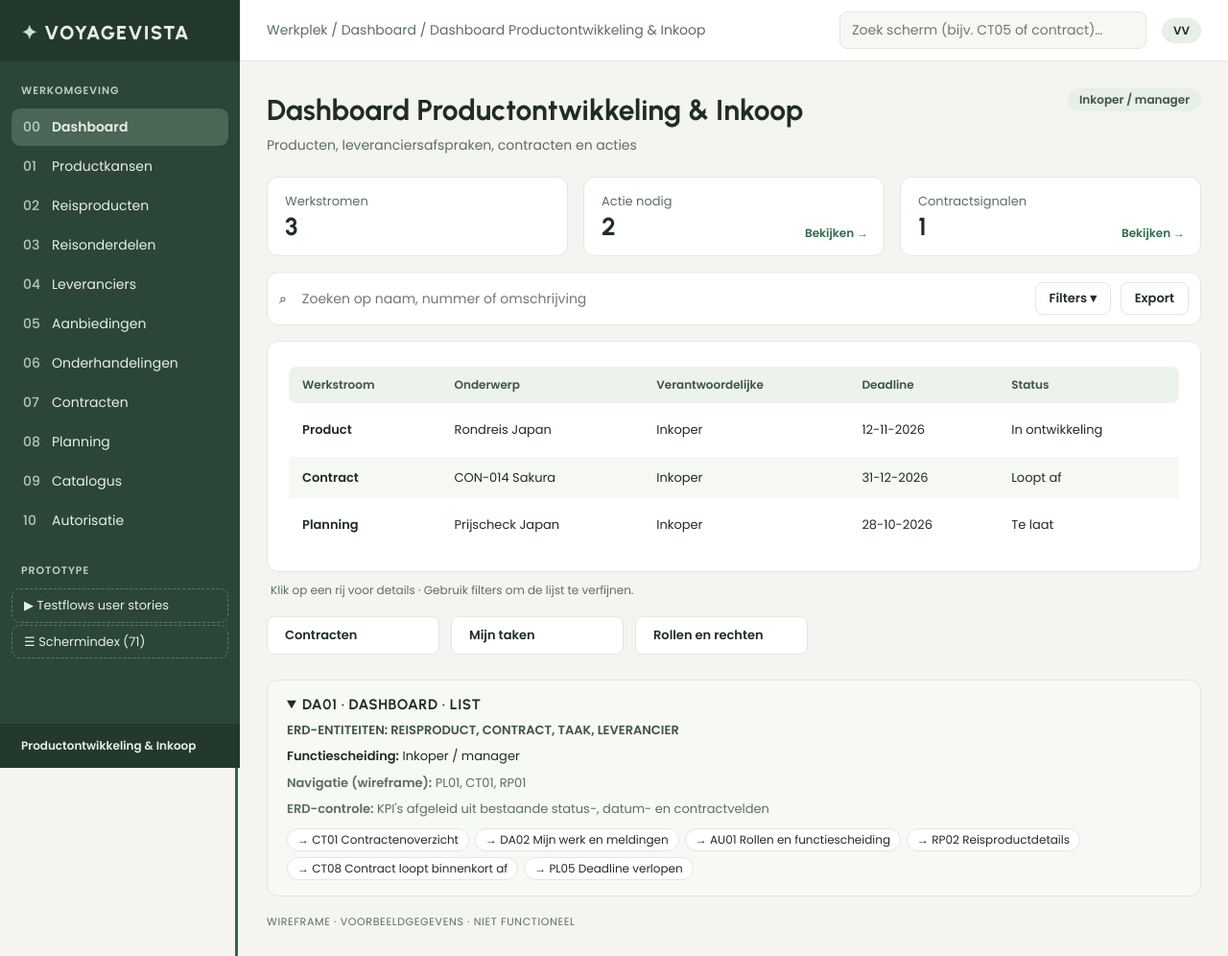
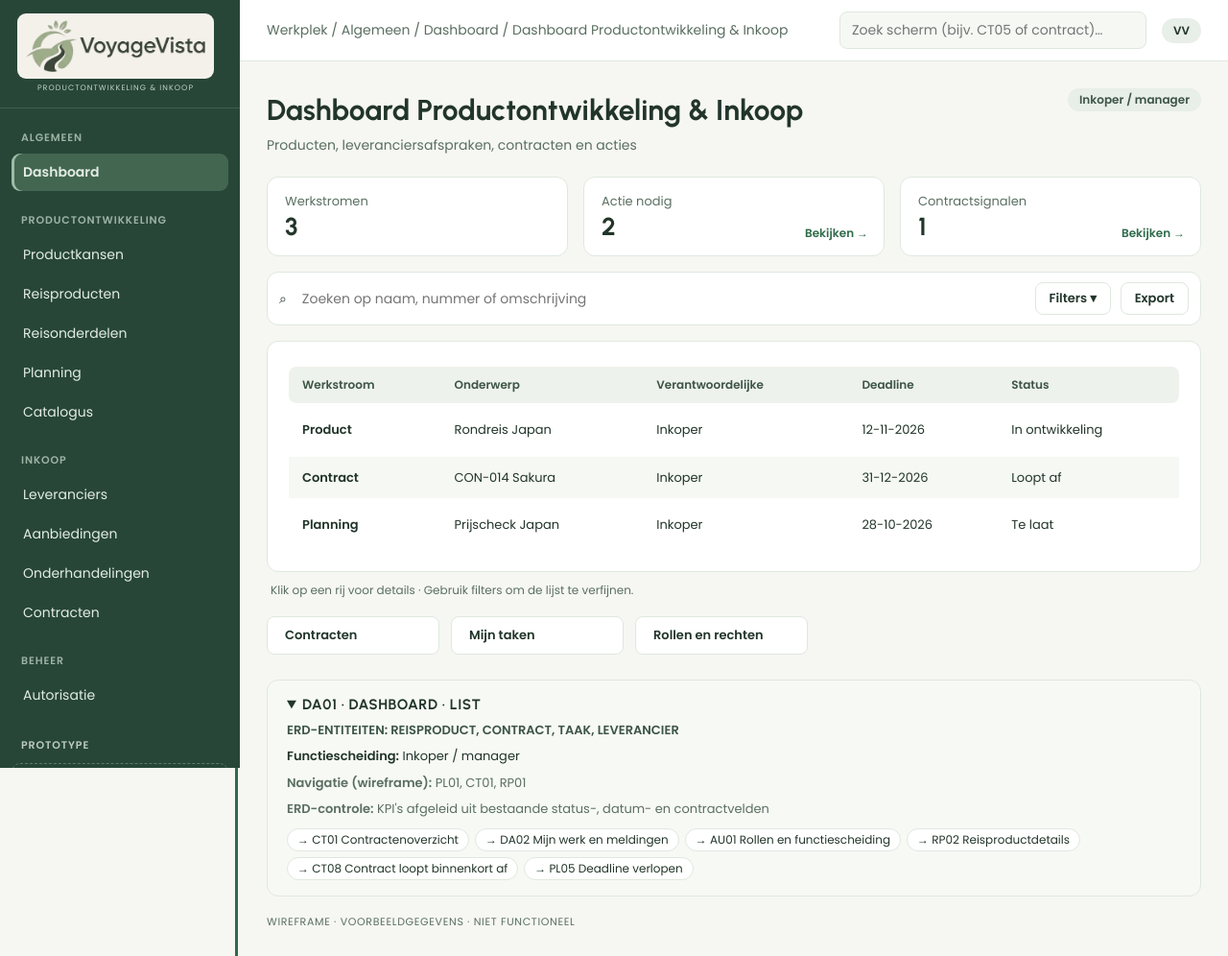
Before and after one commit to VoyageVista1/GroepInkoop, a plain HTML site: page prototype/wireframes.html in a window 1280 px wide. Shown: the whole page at 96% size. Drawn offline with Linux system fonts and the light colour scheme.

Commit message:
Wireframe-prototype: zijbalk onder Productontwikkeling en Inkoop, VoyageVista-logo, link naar Figma Make
Co-Authored-By: Claude Opus 5.5 <noreply@anthropic.com>
Claude-Session: https://claude.ai/code/session_01UiA2Bwara1vDky9st3Zg7U

```diff
--- a/prototype/wireframes.html
+++ b/prototype/wireframes.html
@@ -9,7 +9,7 @@
 <link rel="preconnect" href="https://fonts.gstatic.com" crossorigin>
 <link href="https://fonts.googleapis.com/css2?family=Poppins:wght@400;500;600&family=Urbanist:wght@600;700;800&display=swap" rel="stylesheet">
 <style>
-:root{--side:#2B4536;--side2:#355241;--sideTxt:#E8EEE9;--bg:#F4F5F0;--card:#FFFFFF;--line:#E3E7E0;--ink:#1F2D24;--muted:#5B6F61;--accent:#63786A;--pill:#E8EEE8;--field:#F6F8F4;--ro:#E6ECE5;--focus:#2F6B4A;--err:#B4232F;--errBg:#FDECEE;--warn:#8A5A00;--warnBg:#FFF5DE;--ok:#1E6B3D;--okBg:#E5F3EA;--rad:12px}
+:root{--side:#274638;--side2:#365747;--sideTxt:#E3ECE4;--bg:#F6F7F2;--card:#FFFFFF;--line:#DFE8DF;--ink:#22352A;--muted:#5B6F61;--accent:#63786A;--pill:#E8EEE8;--field:#F6F8F4;--ro:#E6ECE5;--focus:#2F6B4A;--err:#B4232F;--errBg:#FDECEE;--warn:#8A5A00;--warnBg:#FFF5DE;--ok:#1E6B3D;--okBg:#E5F3EA;--rad:12px}
 *{box-sizing:border-box}
 html,body{margin:0;background:var(--bg);color:var(--ink);font:14px/1.5 Poppins,system-ui,sans-serif}
 h1,h2,h3{font-family:Urbanist,Poppins,sans-serif;margin:0}
@@ -19,14 +19,16 @@ button,input,select,textarea{font:inherit;color:inherit}
 .skip{position:absolute;left:-999px;top:8px;background:#fff;padding:8px 12px;border-radius:8px;z-index:50}.skip:focus{left:8px}
 .app{display:grid;grid-template-columns:250px 1fr;min-height:100vh}
 .side{background:var(--side);color:var(--sideTxt);display:flex;flex-direction:column;position:sticky;top:0;height:100vh;overflow:auto}
-.brand{padding:22px 22px 18px;font:800 20px Urbanist,sans-serif;letter-spacing:.06em;background:#24392D}
-.brand span{opacity:.9;margin-right:6px}
+.brand{padding:14px 18px;border-bottom:1px solid #ffffff20;display:flex;flex-direction:column;align-items:flex-start;gap:4px}
+.sidebar-logo{width:205px;max-width:100%;padding:7px 9px;border-radius:9px;background:#f4f1eb;display:block}
+.brand small{width:205px;text-align:center;font-size:8px;letter-spacing:.13em;text-transform:uppercase;color:#c2d2c4}
+.nav h4{margin:18px 10px 6px;font:500 10px Poppins;letter-spacing:.12em;text-transform:uppercase;color:#bbcfbf}
 .side h4{margin:22px 22px 8px;font:600 11px Poppins;letter-spacing:.08em;opacity:.8}
 .nav a{display:flex;gap:10px;margin:2px 12px;padding:9px 12px;border-radius:9px;text-decoration:none;color:var(--sideTxt);font-size:14px}
 .nav a b{font-weight:500;opacity:.75;min-width:20px}
 .nav a:hover{background:var(--side2)}
-.nav a[aria-current=page]{background:#4A6655;font-weight:600}
-.side .foot{margin-top:auto;padding:14px 22px;background:#24392D;font-size:12px;font-weight:600}
+.nav a[aria-current=page]{background:#426650;box-shadow:inset 3px 0 0 #9fbba7;font-weight:600}
+.side .foot{margin-top:auto;padding:14px 22px;border-top:1px solid #ffffff20;font-size:12px;font-weight:600}
 .side .tools a{display:block;margin:2px 12px;padding:7px 12px;border-radius:9px;color:var(--sideTxt);font-size:13px;text-decoration:none;border:1px dashed #5d7a68}
 .side .tools a:hover{background:var(--side2)}
 .main{min-width:0;display:flex;flex-direction:column}
@@ -140,8 +142,7 @@ tbody tr.sel td{background:#E1EBE3!important}
 <a class="skip" href="#view">Direct naar de inhoud</a>
 <div class="app">
  <nav class="side" id="side" aria-label="Werkomgeving">
-  <div class="brand"><span>✦</span>VOYAGEVISTA</div>
-  <h4>WERKOMGEVING</h4>
+  <div class="brand"><img class="sidebar-logo" src="./images/voyagevista-logo-light.png" alt="VoyageVista"><small>Productontwikkeling &amp; Inkoop</small></div>
   <div class="nav" id="nav"></div>
   <h4>PROTOTYPE</h4>
   <div class="tools">
@@ -522,10 +523,12 @@ S('CA06',{t:'state',kind:'ok',title:'Feedback is verzonden',sub:'Bevestiging en
 
 
 const MODS = [
- ['DA','00','Dashboard','DA01'],['PK','01','Productkansen','PK01'],['RP','02','Reisproducten','RP01'],
- ['RD','03','Reisonderdelen','RD01'],['LV','04','Leveranciers','LV01'],['AB','05','Aanbiedingen','AB01'],
- ['ON','06','Onderhandelingen','ON01'],['CT','07','Contracten','CT01'],['PL','08','Planning','PL01'],
- ['CA','09','Catalogus','CA01'],['AU','10','Autorisatie','AU01']];
+ ['DA','00','Dashboard','DA01','Algemeen'],
+ ['PK','01','Productkansen','PK01','Productontwikkeling'],['RP','02','Reisproducten','RP01','Productontwikkeling'],
+ ['RD','03','Reisonderdelen','RD01','Productontwikkeling'],['PL','08','Planning','PL01','Productontwikkeling'],['CA','09','Catalogus','CA01','Productontwikkeling'],
+ ['LV','04','Leveranciers','LV01','Inkoop'],['AB','05','Aanbiedingen','AB01','Inkoop'],
+ ['ON','06','Onderhandelingen','ON01','Inkoop'],['CT','07','Contracten','CT01','Inkoop'],
+ ['AU','10','Autorisatie','AU01','Beheer']];
 const MODNAME = Object.fromEntries(MODS.map(m => [m[0], m[2]]));
 const TYPE = {list:'LIST',detail:'DETAIL',form:'FORM',review:'REVIEW',state:'STATE',compare:'COMPARE',matrix:'DETAIL'};
 const POOL = {
@@ -772,14 +775,14 @@ function render(){
  v.innerHTML = html;
  document.title = (d?d.id+' · ':'') + title + ' · VoyageVista Wireframes';
  $('#nav').querySelectorAll('a').forEach(a => a.dataset.m === m ? a.setAttribute('aria-current','page') : a.removeAttribute('aria-current'));
- $('#crumb').innerHTML = `<a href="#/DA01">Werkplek</a>` + (m && MODNAME[m] ? ` / <a href="#/${MODS.find(x=>x[0]===m)[3]}">${esc(MODNAME[m])}</a>` : '') + ` / ${esc(title)}`;
+ const mm = MODS.find(x=>x[0]===m); $('#crumb').innerHTML = `<a href="#/DA01">Werkplek</a>` + (mm ? ` / ${esc(mm[4])} / <a href="#/${mm[3]}">${esc(mm[2])}</a>` : '') + ` / ${esc(title)}`;
  wire(d);
  $('#side').classList.remove('open'); $('#menuBtn').setAttribute('aria-expanded','false');
  window.scrollTo(0,0); v.focus({preventScroll:true});
  if (pendingToast) { toast(pendingToast); pendingToast = null; }
 }
 
-$('#nav').innerHTML = MODS.map(m => `<a href="#/${m[3]}" data-m="${m[0]}"><b>${m[1]}</b>${esc(m[2])}</a>`).join('');
+$('#nav').innerHTML = [...new Set(MODS.map(m=>m[4]))].map(g => `<h4>${esc(g)}</h4>` + MODS.filter(m=>m[4]===g).map(m => `<a href="#/${m[3]}" data-m="${m[0]}">${esc(m[2])}</a>`).join('')).join('');
 $('#screenlist').innerHTML = ORDER.map(i => `<option value="${i} ${esc(SCREENS[i].title)}">`).join('');
 $('#gsearch').addEventListener('keydown', e => { if (e.key !== 'Enter') return; const t = e.target.value.trim().toLowerCase(); if (!t) return;
  const hit = ORDER.find(i => i.toLowerCase() === t.slice(0,4)) || ORDER.find(i => (i+' '+SCREENS[i].title).toLowerCase().includes(t));
```
Also changed, not shown: docs/ontwerp/wireframes-prototype.md (+7 -1 lines), prototype/images/voyagevista-logo-light.png (added).
